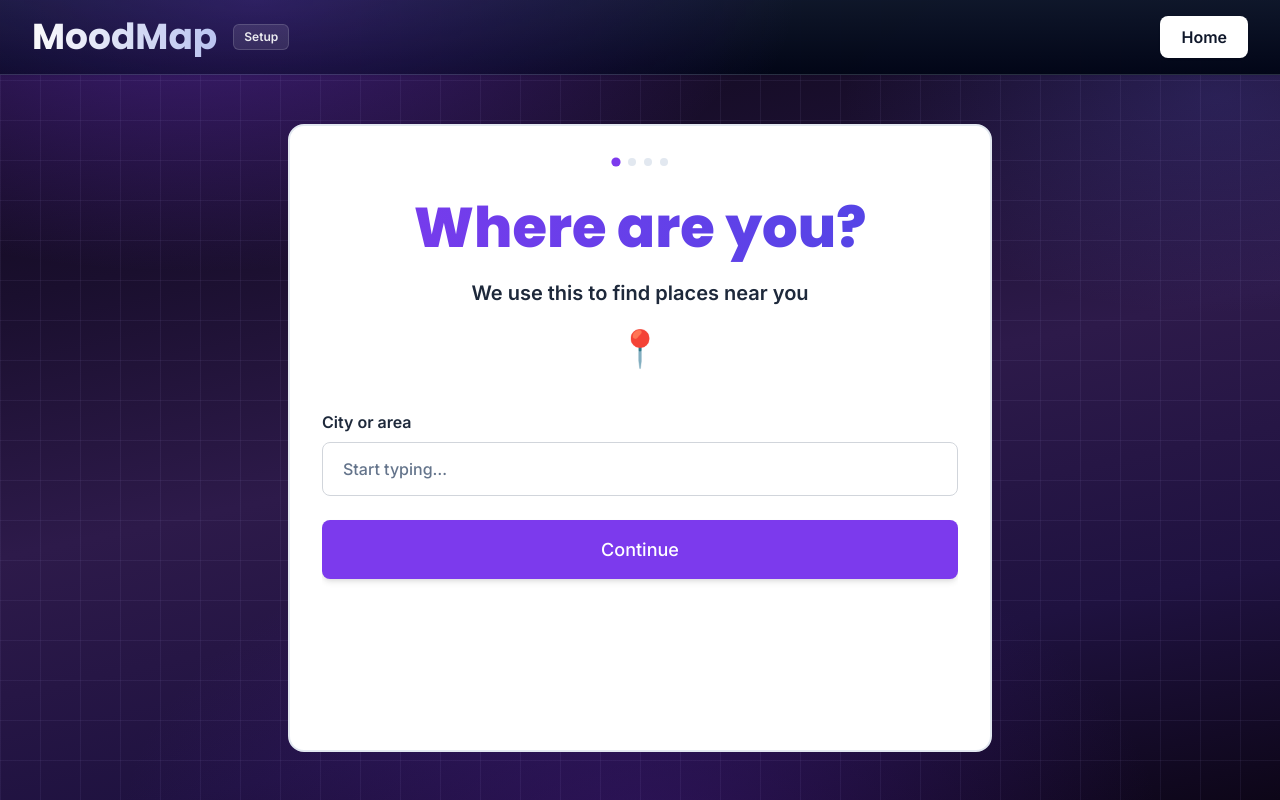
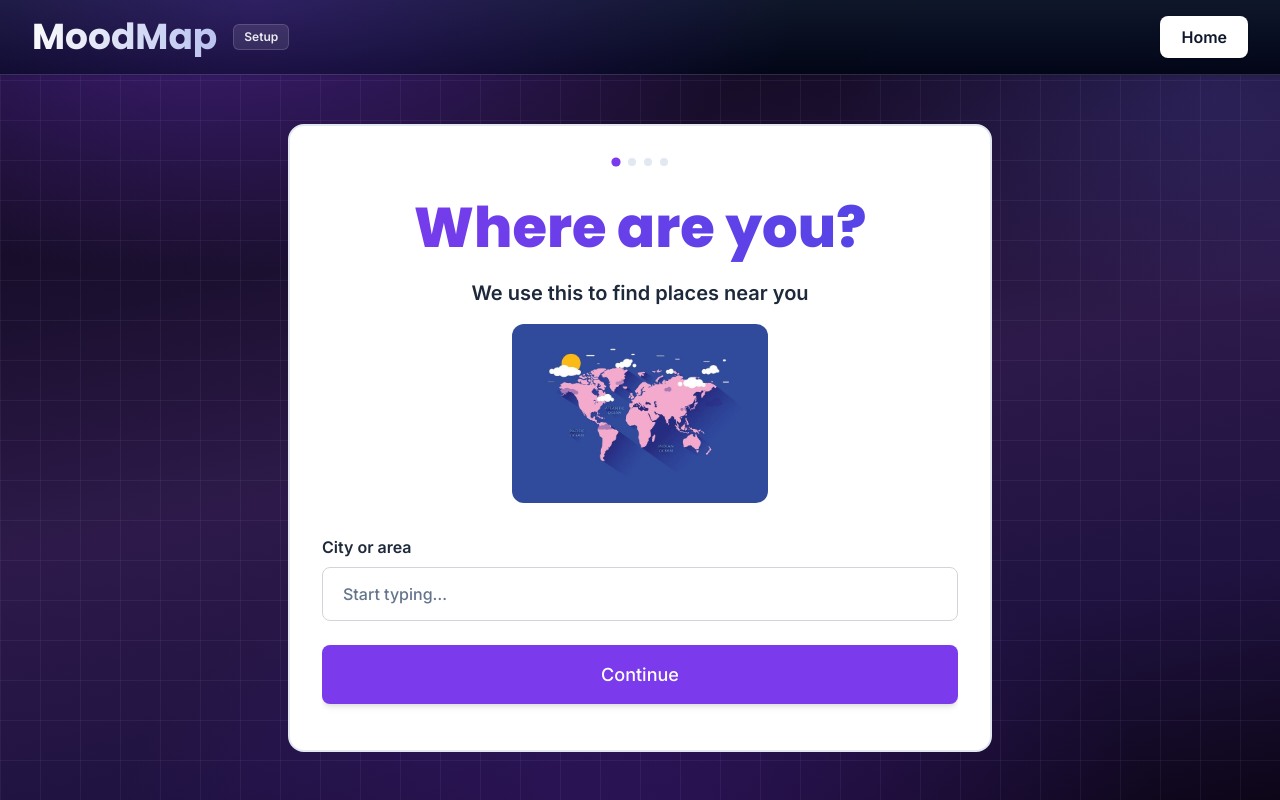
Before and after one commit to sa1136/moodmap, a React (Create React App) app in the folder frontend/: page /onboarding in a window 1280 px wide. Built offline with nearby package versions, Linux system fonts and the light colour scheme.

Commit message:
update-onboarding-world-map-illustration
Replace location-step pin with world map asset; keep illustration
still; size tweaks; remove gradient frame and overlay.

Made-with: Cursor

```diff
--- a/frontend/src/pages/OnboardingPage.tsx
+++ b/frontend/src/pages/OnboardingPage.tsx
@@ -1,6 +1,7 @@
 import { useState, useEffect } from 'react';
 import { useNavigate } from 'react-router-dom';
 import axios from 'axios';
+import onboardingWorldMap from '../assets/onboarding-world-map.png';
 import '../styles/OnboardingPage.css';
 
 type Step = 'location' | 'mood' | 'preferences' | 'done';
@@ -415,7 +416,14 @@ export default function OnboardingPage() {
                 We use this to find places near you
               </p>
               <div className="onboarding-map-container">
-                <span className="onboarding-map">📍</span>
+                <img
+                  src={onboardingWorldMap}
+                  alt=""
+                  className="onboarding-world-map-image"
+                  width={240}
+                  height={141}
+                  decoding="async"
+                />
               </div>
             </div>
 
--- a/frontend/src/styles/OnboardingPage.css
+++ b/frontend/src/styles/OnboardingPage.css
@@ -202,11 +202,31 @@
 
 .onboarding-map-container {
   margin-top: 1rem;
-  animation: float 3s ease-in-out infinite;
+}
+
+.onboarding-world-map-image {
+  display: block;
+  width: 100%;
+  max-width: min(100%, 12rem);
+  height: auto;
+  margin-left: auto;
+  margin-right: auto;
+  border-radius: 12px;
+  object-fit: contain;
+  user-select: none;
+  pointer-events: none;
+}
+
+@media (min-width: 640px) {
+  .onboarding-world-map-image {
+    max-width: min(100%, 16rem);
+  }
 }
 
 .onboarding-map {
   font-size: 2.25rem;
+  display: inline-block;
+  animation: float 3s ease-in-out infinite;
 }
 
 .onboarding-form {
```
Also changed, not shown: frontend/src/assets/onboarding-world-map.png (added).
